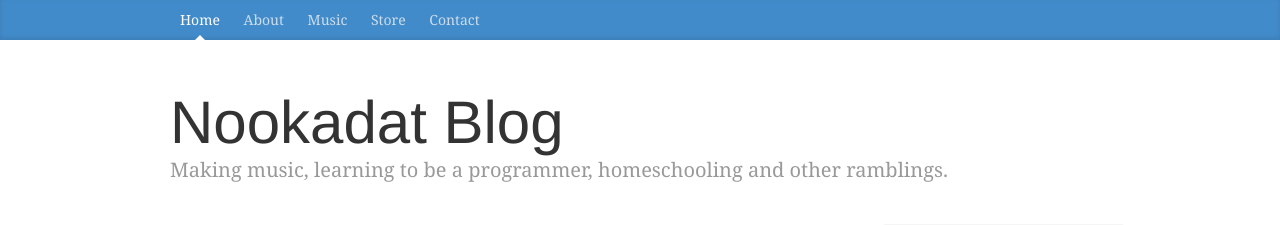
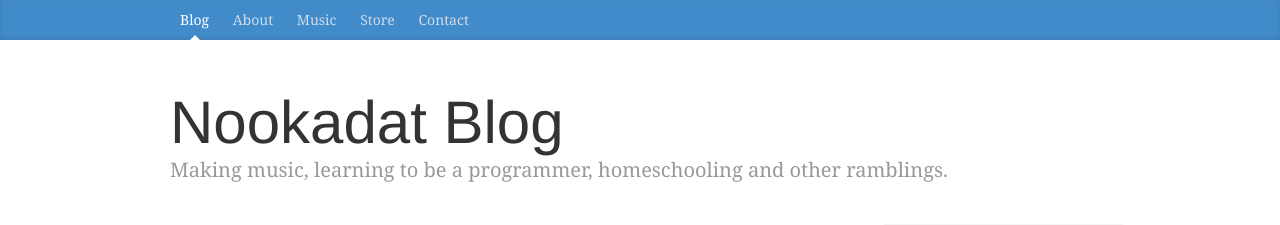
Before and after one commit to Stargorn/nookadat, a Django app: page / in a window 1280 px wide. Shown: the top 225 px of the page. Run offline with Django 3.2, Linux system fonts and the light colour scheme; data comes from the database, SQL or seed files in the repository; some libraries are stand-ins or nearby versions.

Commit message:
Changed navbar 'Home' to 'Blog'.

```diff
--- a/templates/base.html
+++ b/templates/base.html
@@ -29,7 +29,7 @@
     <div class="blog-masthead">
       <div class="container">
         <nav class="blog-nav">
-          <a class="blog-nav-item active" href="{% url "index" %}">Home</a>
+          <a class="blog-nav-item active" href="{% url "index" %}">Blog</a>
           <a class="blog-nav-item" href="#">About</a>
           <a class="blog-nav-item" href="#">Music</a>
           <a class="blog-nav-item" href="#">Store</a>
```
